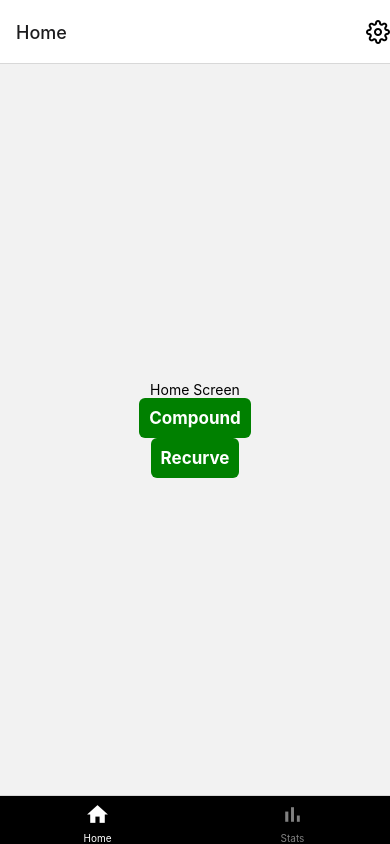
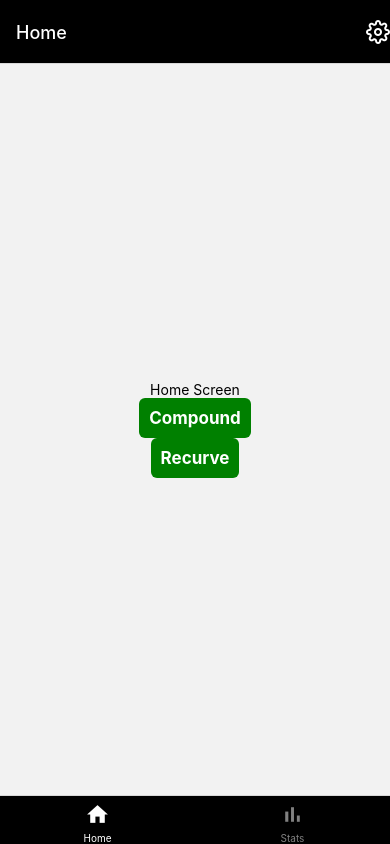
Before and after one commit to IlluminatiN1/Archery, a React Native app: screen /Home in a window 390 px wide. Built offline with nearby package versions, Linux system fonts and the light colour scheme.

Commit message:
added styling to header and toolbar

```diff
--- a/App.tsx
+++ b/App.tsx
@@ -1,10 +1,12 @@
 import React from "react";
 import RootStackNavigator from './Navigator/RootStackNavigator';
 import { NavigationContainer } from '@react-navigation/native';
+import { StatusBar } from "react-native";
 
 export default function App() {
   return (
     <NavigationContainer>
+      <StatusBar barStyle="light-content" backgroundColor="black" />
       <RootStackNavigator/>
     </NavigationContainer>
   );
--- a/Navigator/TabNavigator.tsx
+++ b/Navigator/TabNavigator.tsx
@@ -15,7 +15,7 @@ export default function TabNavigator() {
                 <Feather
                 name="settings"
                 size={24}
-                color="black"
+                color="white"
                 onPress={() => navigation.navigate("Settings")}
                 />
             ),
@@ -24,6 +24,10 @@ export default function TabNavigator() {
             },
             tabBarActiveTintColor: "white",
             tabBarInactiveTintColor: "gray",
+            headerStyle: {
+                backgroundColor: "black",
+            },
+            headerTintColor: "white",
         })}
         >
         <Tab.Screen name="Home" component={HomeScreen} options= {{tabBarIcon: (props) => (
```
